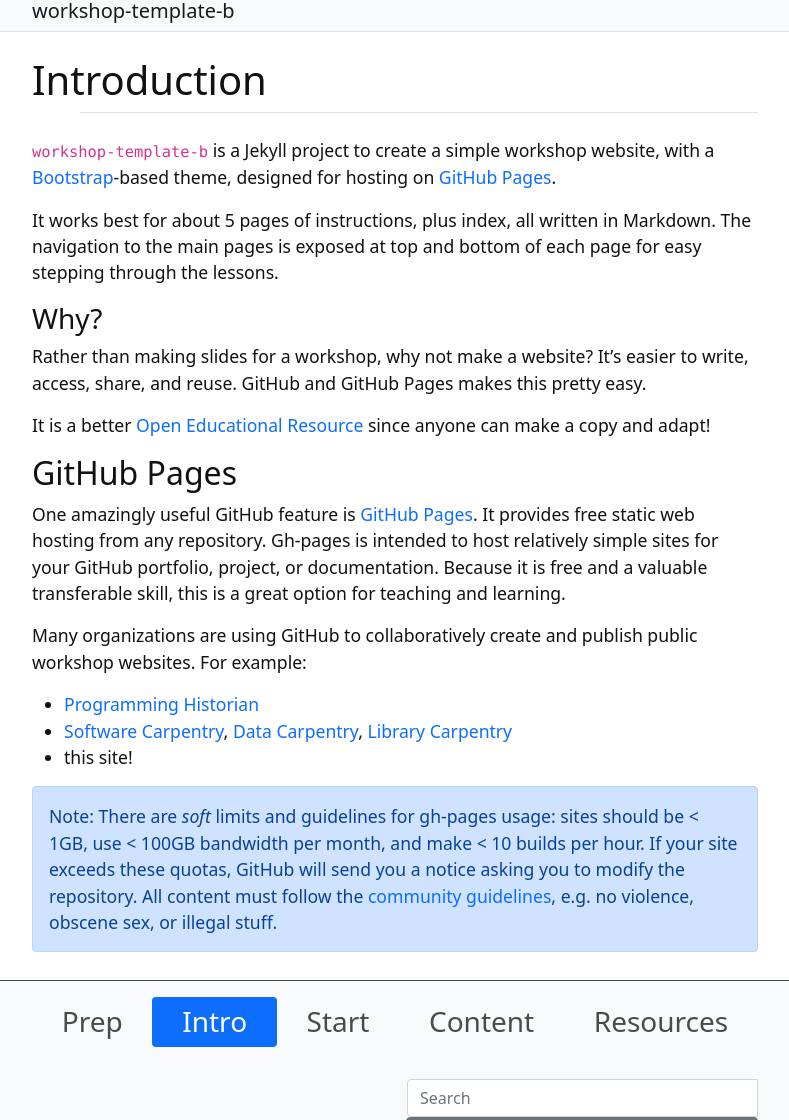
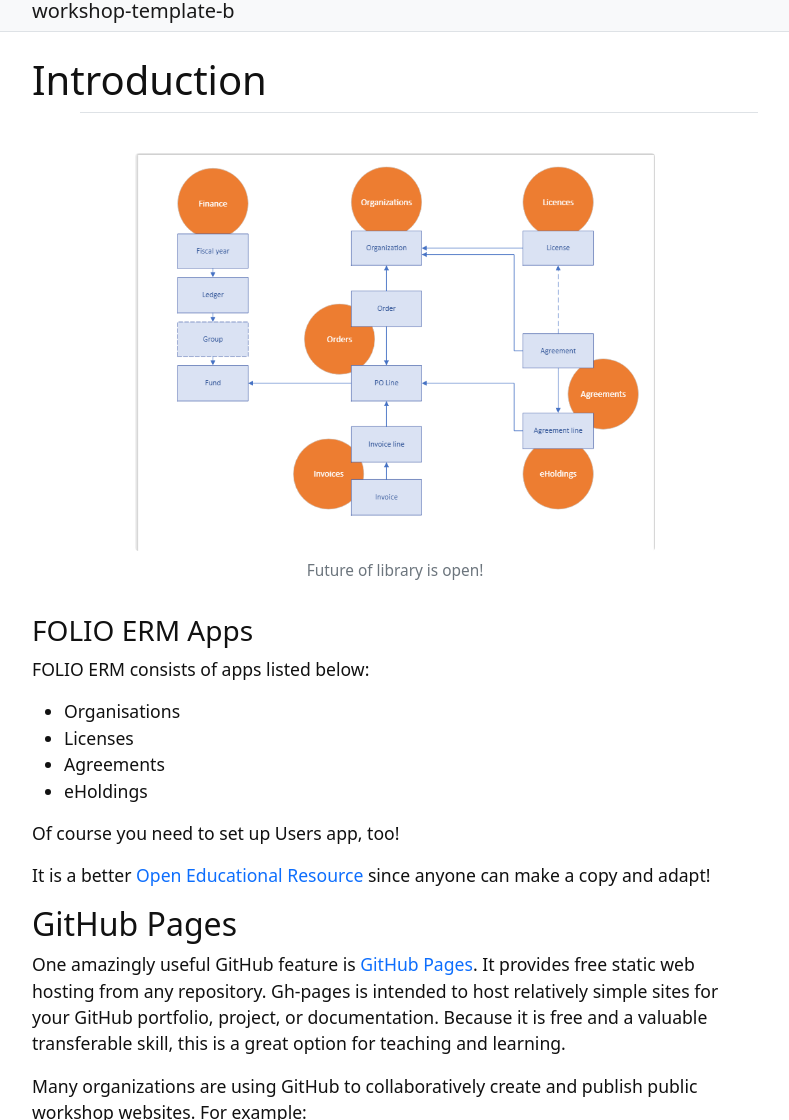
Before and after one commit to masamifolio/FOLIO-ERM, a Jekyll site: the page built from content/1-intro.md, in a window 1280 px wide and 1400 px high, cut to the strip 121-1241 px from the top of the window. Shown: the whole strip, without its empty margins (245-1034 px from the left). Built offline with Jekyll 4.4.1, drawn with Linux system fonts in a browser that asks for light colours.

Commit message:
Update 1-intro.md

```diff
--- a/content/1-intro.md
+++ b/content/1-intro.md
@@ -3,16 +3,18 @@ title: Introduction
 nav: Intro
 ---
 
-`workshop-template-b` is a Jekyll project to create a simple workshop website, with a [Bootstrap](https://getbootstrap.com/)-based theme, designed for hosting on [GitHub Pages](https://pages.github.com/).
+{% include figure.html img="Lisa Apps link.png" alt="intro image here" caption="Future of library is open!" width="75%" %}
 
-It works best for about 5 pages of instructions, plus index, all written in Markdown.
-The navigation to the main pages is exposed at top and bottom of each page for easy stepping through the lessons.
 
-### Why?
+### FOLIO ERM Apps
+FOLIO ERM consists of apps listed below:
+- Organisations
+- Licenses
+- Agreements
+- eHoldings
 
-Rather than making slides for a workshop, why not make a website?
-It's easier to write, access, share, and reuse.
-GitHub and GitHub Pages makes this pretty easy.
+Of course you need to set up Users app, too!
+
 
 It is a better [Open Educational Resource](https://en.wikipedia.org/wiki/Open_educational_resources) since anyone can make a copy and adapt!
 
```
